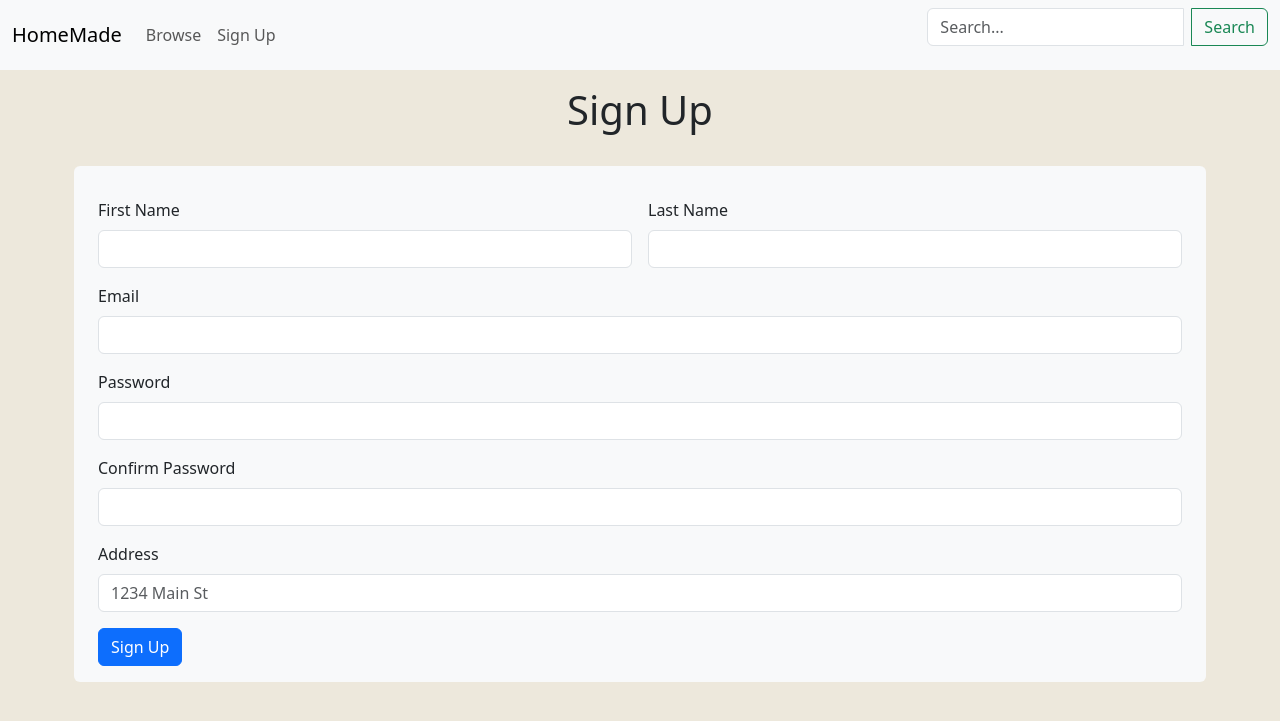
After one commit to itsasamantha/homemadejems, a Flask app: page /sign_up in a window 1280 px wide. The commit adds this page. Shown: the top 721 px of the page. Run offline with Flask 3, Linux system fonts and the light colour scheme.

Commit message:
sign_up pg

```diff
--- a/main.py
+++ b/main.py
@@ -1,12 +1,16 @@
-from flask import Flask, render_template, request
+from flask import Flask, render_template, request, redirect, flash
 import pymysql
 from dynaconf import Dynaconf
+
 
 app = Flask(__name__)
 
 conf = Dynaconf(
     settings_file = ["settings.toml"]
 )
+
+app.secret_key = conf.secret_key
+
 
 def connect_db():
     conn = pymysql.connect(
@@ -35,6 +39,7 @@ def product_browse():
         cursor.execute("SELECT * FROM `Products`;")
     else:
         cursor.execute(f"SELECT * FROM `Products` WHERE `name` LIKE '%{query}%' OR `description` ;")
+        return render_template("browse.html.jinja", products = results)
 
     results = cursor.fetchall()
 
@@ -43,3 +48,51 @@ def product_browse():
 
 
     return render_template("browse.html.jinja", products = results)
+
+
+@app.route("/product")
+def product():
+    return render_template("product.html.jinja")
+
+@app.route("/sign_in")
+def sign_in():
+    return render_template("sign_in.html.jinja")
+
+@app.route("/sign_up", methods = ["POST","GET"])
+def sign_up():
+    if request.method == "POST":
+        first_name = request.form["first_name"]
+        last_name = request.form["last_name"]
+        email = request.form["email"]
+        password = request.form["password"]
+        confirm_password = request.form["confirm_password"]
+        address = request.form["address"]
+
+        if password != confirm_password:
+            flash("Your passwords do not match.")
+            return render_template("sign_up.html.jinja")
+        else:
+            if len(password) < 10:
+                flash("Your password should be at least 10 characters.")
+            else:
+                conn = connect_db()
+
+                cursor = conn.cursor()
+                try:
+                    cursor.execute(f"""
+                    INSERT INTO `Customer`
+                        (`first_name`, `last_name`,`email`,`password`, `address`)
+                        VALUES
+                            ('{first_name}', '{last_name}', '{email}', '{password}', '{address}');
+
+                    """)
+                except pymysql.err.IntegrityError:
+                    flash("There is already an account with this email.")
+                else:
+                    return redirect("/sign_in")
+                finally:
+                    cursor.close()
+                    conn.close()
+
+
+    return render_template("sign_up.html.jinja")
--- a/templates/Components/navbar.html.jinja
+++ b/templates/Components/navbar.html.jinja
@@ -11,6 +11,9 @@
         </li> #}
         <li class="nav-item">
           <a class="nav-link" href="/browse">Browse</a>
+        </li>
+        <li class="nav-item">
+          <a class="nav-link" href="/sign_up"> Sign Up</a>
         </li>
         {# <li class="nav-item dropdown">
           <a class="nav-link dropdown-toggle" href="#" role="button" data-bs-toggle="dropdown" aria-expanded="false">
--- /dev/null
+++ b/templates/sign_up.html.jinja
@@ -0,0 +1,57 @@
+<!doctype html>
+<html lang="en">
+  <head>
+    <meta charset="utf-8">
+    <meta name="viewport" content="width=device-width, initial-scale=1">
+    <title>HomeMade</title>
+    <link href="https://cdn.jsdelivr.net/npm/bootstrap@5.3.3/dist/css/bootstrap.min.css" rel="stylesheet" integrity="sha384-QWTKZyjpPEjISv5WaRU9OFeRpok6YctnYmDr5pNlyT2bRjXh0JMhjY6hW+ALEwIH" crossorigin="anonymous">
+  </head>
+  <body style="background-color: #EDE8DC">
+    {% include "Components/navbar.html.jinja"%}
+        <h1 class = "d-flex justify-content-center p-3">Sign Up</h1>
+        <div class="container ">
+        {% for message in get_flashed_messages():%}
+            <div class="alert alert-danger" role="alert">
+                {{message}}
+            </div>
+    {%endfor%}
+    </div>
+    <br>
+
+
+    <div class = "container">
+        <form class="row g-3 rounded bg-light p-3" action = "/sign_up" method = "post">
+            <div class="col-md-6">
+                <label class="form-label">First Name</label>
+                <input type="text" class="form-control" name="first_name" required value="{{ request.form.get('first_name','')}}">
+            </div>
+            <div class="col-md-6">
+                <label class="form-label">Last Name</label>
+                <input type="text" class="form-control" name="last_name" required value="{{ request.form.get('last_name','')}}">
+            </div>
+            <div class="col-md-12">
+                <label for="inputEmail4" class="form-label">Email</label>
+                <input type="email" class="form-control" id="inputEmail4" name="email" required value="{{ request.form.get('email','')}}">
+            </div>
+            <div class="col-md-12">
+                <label for="inputPassword4" class="form-label">Password</label>
+                <input type="password" class="form-control" id="inputPassword4" name="password" required>
+            </div>
+            <div class="col-md-12">
+                <label for="inputPassword4" class="form-label"> Confirm Password</label>
+                <input type="password" class="form-control" id="inputPassword4" name="confirm_password" required>
+            </div>
+            <div class="col-12">
+                <label for="inputAddress" class="form-label">Address</label>
+                <input type="text" class="form-control" id="inputAddress" placeholder="1234 Main St" name="address" required value="{{ request.form.get('address','')}}">
+            </div>
+            <div class="col-12">
+                <button type="submit" class="btn btn-primary" >Sign Up</button>
+            </div>
+        </form>
+    </div>
+
+
+    <script src="https://cdn.jsdelivr.net/npm/bootstrap@5.3.3/dist/js/bootstrap.bundle.min.js" integrity="sha384-YvpcrYf0tY3lHB60NNkmXc5s9fDVZLESaAA55NDzOxhy9GkcIdslK1eN7N6jIeHz" crossorigin="anonymous"></script>
+  </body>
+</html>
```
Also changed, not shown: templates/sign_in.html.jinja (added, +32 -0 lines), templates/product.html.jinja (added).
